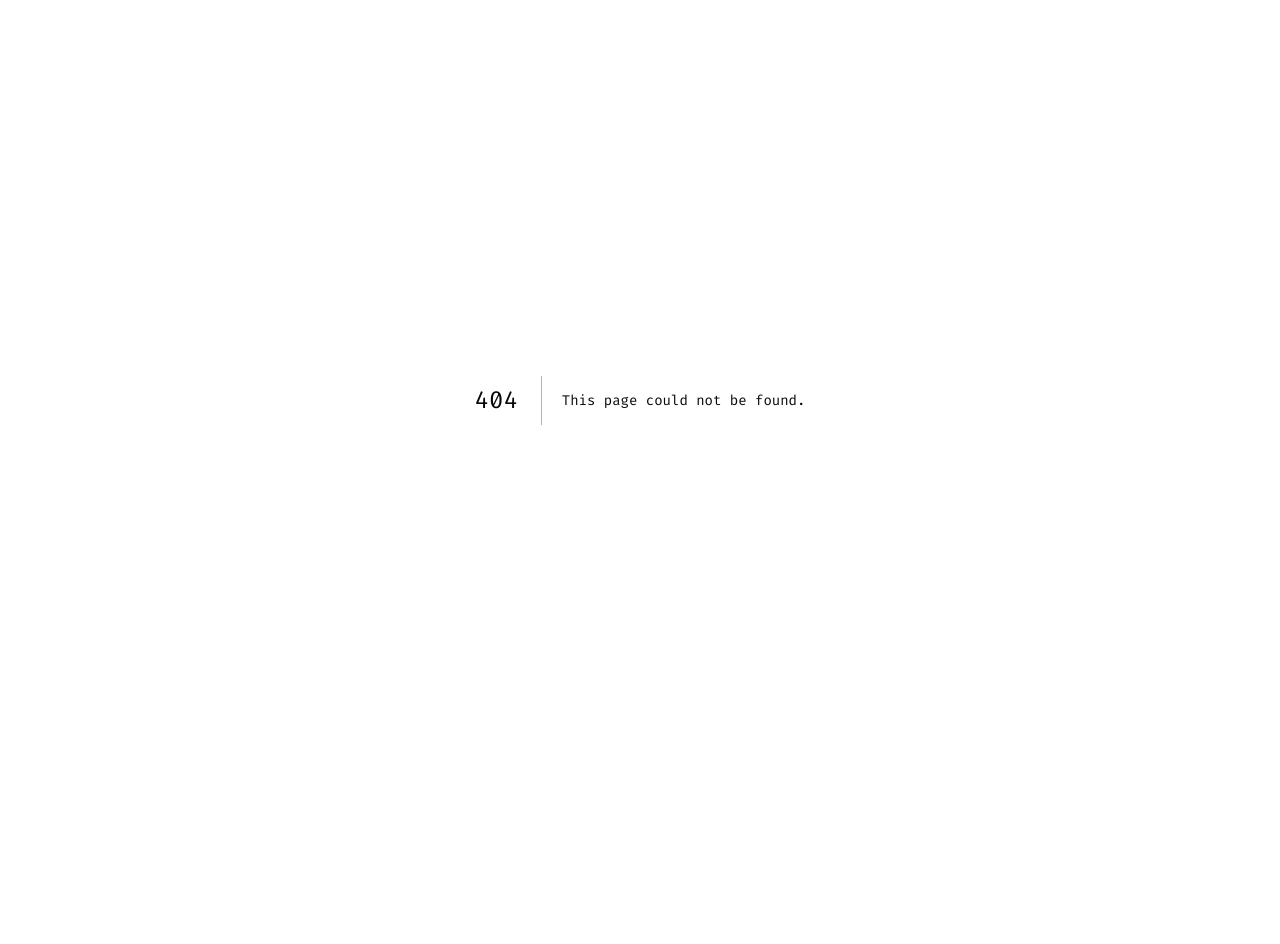
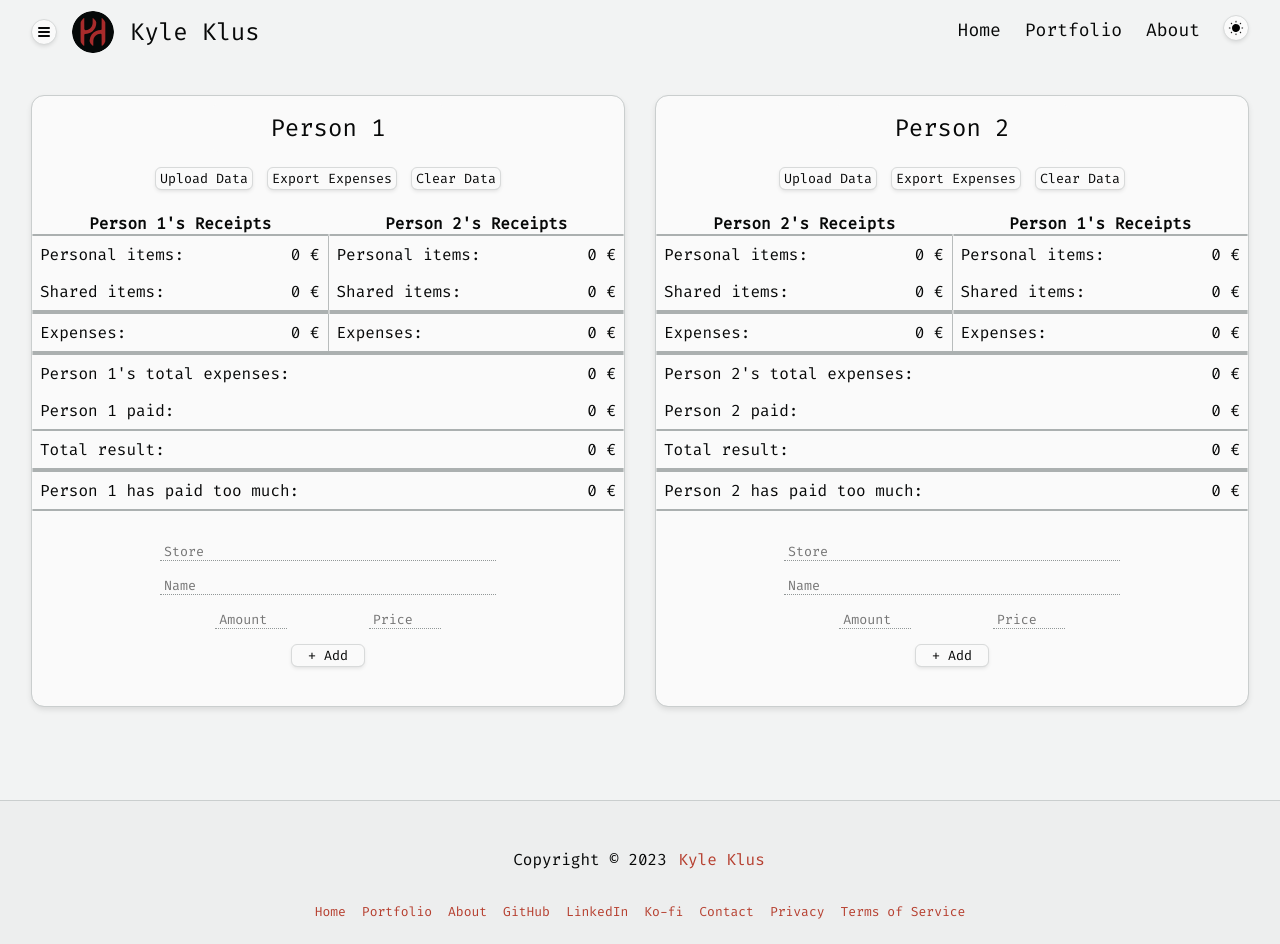
Before and after one commit to KyleKlus/receipt-manager, a Next.js app: page /receipt-manager/ in a window 1280 px wide. Before the commit this address had no page. Before the commit the page ends 800 px from the top, so only its background shows below. Built offline with nearby package versions, Linux system fonts and the light colour scheme.

Commit message:
- Integrated some more changes

```diff
--- a/next.config.js
+++ b/next.config.js
@@ -5,10 +5,10 @@
 
 const nextConfig = {
   reactStrictMode: true,
-  basePath: '',
+  basePath: '/receipt-manager',
   output: 'export',
   env: {
-    basePath: '',
+    basePath: '/receipt-manager',
     // NEXT_PUBLIC_FIREBASE_API_KEY: 'AIzaSyAYytnWLc4vB2glt1X8tWz27gpgclDvrls',
     // NEXT_PUBLIC_FIREBASE_AUTH_DOMAIN: 'protected-page-login.firebaseapp.com',
     // NEXT_PUBLIC_FIREBASE_PROJECT_ID: 'protected-page-login',
--- a/src/styles/components/receipt-manager/personCell/PersonCard.module.css
+++ b/src/styles/components/receipt-manager/personCell/PersonCard.module.css
@@ -23,11 +23,12 @@
 
 .personName {
     background-color: transparent;
-    border: none;
+    border: none !important;
     font-size: x-large;
     text-align: center;
     max-width: 16ch;
     margin-bottom: 16px;
+    box-shadow: none !important;
 }
 
 .fancyButton {
@@ -58,6 +59,8 @@
     border: none;
     border-bottom: 1px dotted var(--bg-color-70);
     transition: border 200ms ease;
+    box-shadow: none;
+    border-radius: 0;
 }
 
 .personAddItemWrapper input[type='text']:is(:hover, :focus-visible),
```
